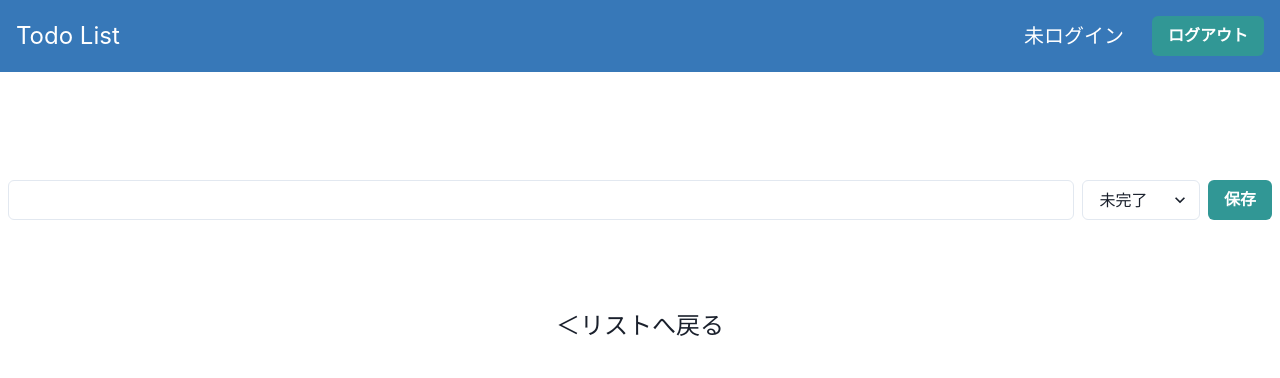
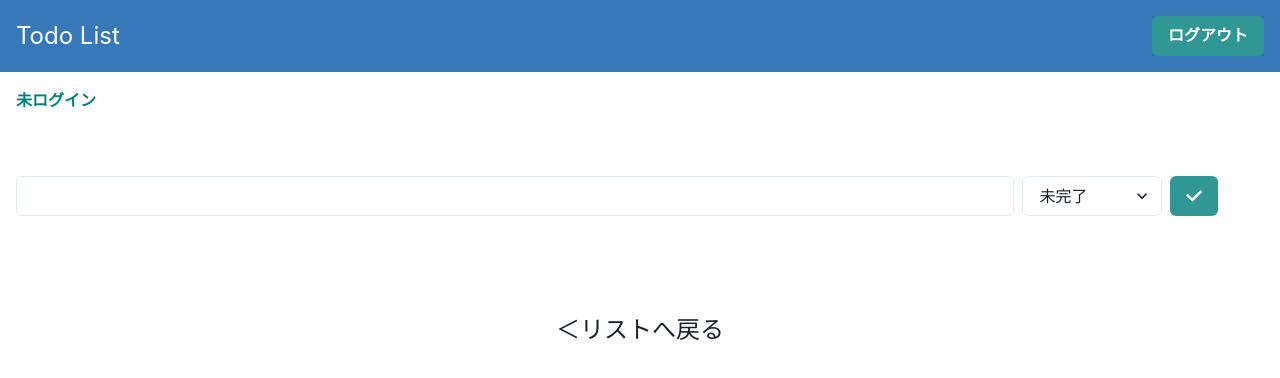
Before and after one commit to okaken2022/recoas, a Next.js app: page /1 in a window 1280 px wide. Shown: the top 378 px of the page. Built offline with nearby package versions, Linux system fonts and the light colour scheme; no server answers.

Commit message:
見た目の調整

```diff
--- a/components/Header.tsx
+++ b/components/Header.tsx
@@ -13,21 +13,26 @@ export const Header: React.FC = () => {
   const { logout } = useLogout(router);
 
   return (
-    <Box bg='#3778B8' w='100%' p={4} mb={100}>
+    <>
+    <Box bg='#3778B8' w='100%' p={4}>
       <Flex minWidth='max-content' color='white' alignItems='center' gap='2'>
         <Link href='/'>
           <Text fontSize='2xl'>Todo List</Text>
         </Link>
         <Spacer />
-        {user ? (
-          <Text fontSize='xl'>ログイン中:{user?.email}</Text>
-        ) : (
-          <Text fontSize='xl'>未ログイン</Text>
-        )}
-        <Button  ml='20px' colorScheme='teal' onClick={logout}>
+
+        <Button ml='20px' colorScheme='teal' onClick={logout}>
           ログアウト
         </Button>
       </Flex>
     </Box>
+    <Box  p={4} mb={8}>
+    {user ? (
+      <Text color='teal' fontWeight='bold' fontSize='s'>ログイン中:{user?.email}</Text>
+    ) : (
+      <Text color='teal' fontWeight='bold' fontSize='s'>未ログイン</Text>
+    )}
+    </Box>
+    </>
   );
 };
--- a/next.config.js
+++ b/next.config.js
@@ -3,7 +3,7 @@ const nextConfig = {
   reactStrictMode: true,
   eslint: {
     ignoreDuringBuilds: true,
-},
+  },
 };
 
 module.exports = nextConfig;
--- a/pages/[id].tsx
+++ b/pages/[id].tsx
@@ -8,6 +8,8 @@ import {
   Input,
   Select,
   Text,
+  Wrap,
+  WrapItem,
 } from '@chakra-ui/react';
 import {
   DocumentData,
@@ -26,6 +28,7 @@ import { Header } from '@/components/Header';
 import { useContext, useEffect, useState } from 'react';
 import { Todo } from '@/types/todo';
 import { AuthContext, db, useAuth, useLogout } from '@/hooks/firebase';
+import { CheckIcon } from '@chakra-ui/icons';
 
 export default function Detail() {
   const [editTodo, setEditTodo] = useState<Todo>({ title: '', status: '' });
@@ -116,8 +119,9 @@ export default function Detail() {
       <Header />
 
       {/* Todoの編集フォーム */}
-      <Box p='2' mb='20'>
-        <Flex minWidth='max-content' alignItems='center' gap='2'>
+      <Box p='4' mb='20'>
+        <Wrap minWidth='max-content' alignItems='center' gap='2'>
+          <WrapItem width={{ base: "100%", md: "80%"}} >
             <Input
               onChange={(e) => setEditTodo({ ...editTodo, title: e.target.value })}
               type='text'
@@ -126,6 +130,9 @@ export default function Detail() {
               value={editTodo.title}
               onKeyDown={(e) => handleKeyDown(e, editTodo)}
             />
+          </WrapItem>
+          <WrapItem>
+            <Flex gap='2'>
               <Select
                 width='140px'
                 value={editTodo.status}
@@ -135,17 +142,17 @@ export default function Detail() {
                 <option value='着手'>着手</option>
                 <option value='完了'>完了</option>
               </Select>
-          <ButtonGroup gap='2'>
               <Button
                 colorScheme='teal'
                 onClick={() => {
                   onSubmit(editTodo);
                 }}
               >
-              保存
+                <CheckIcon />
               </Button>
-          </ButtonGroup>
             </Flex>
+          </WrapItem>
+        </Wrap>
       </Box>
       <Center>
         <Link href='/'>
```
Also changed, not shown: pages/index.tsx (+22 -14 lines), components/.TodoItem.tsx (deleted). Lines whose indentation alone changed are shown as unchanged.
